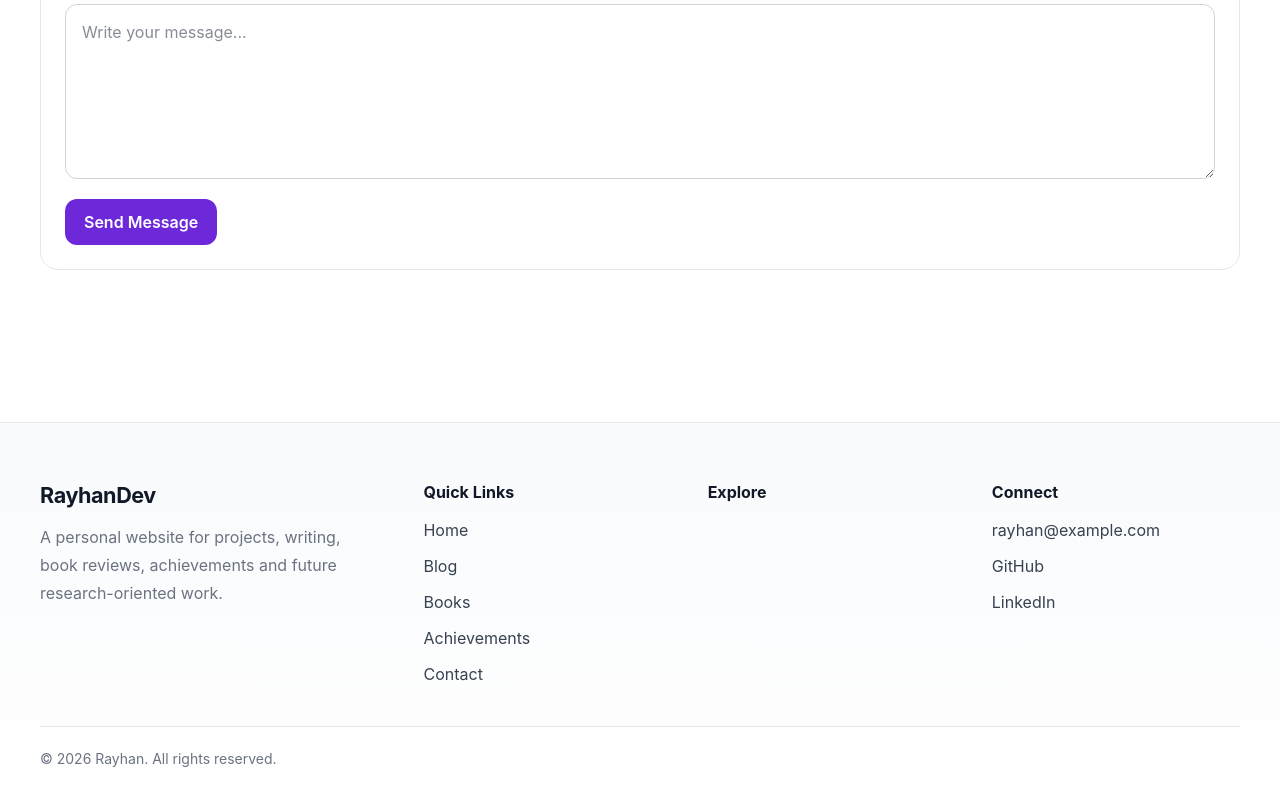
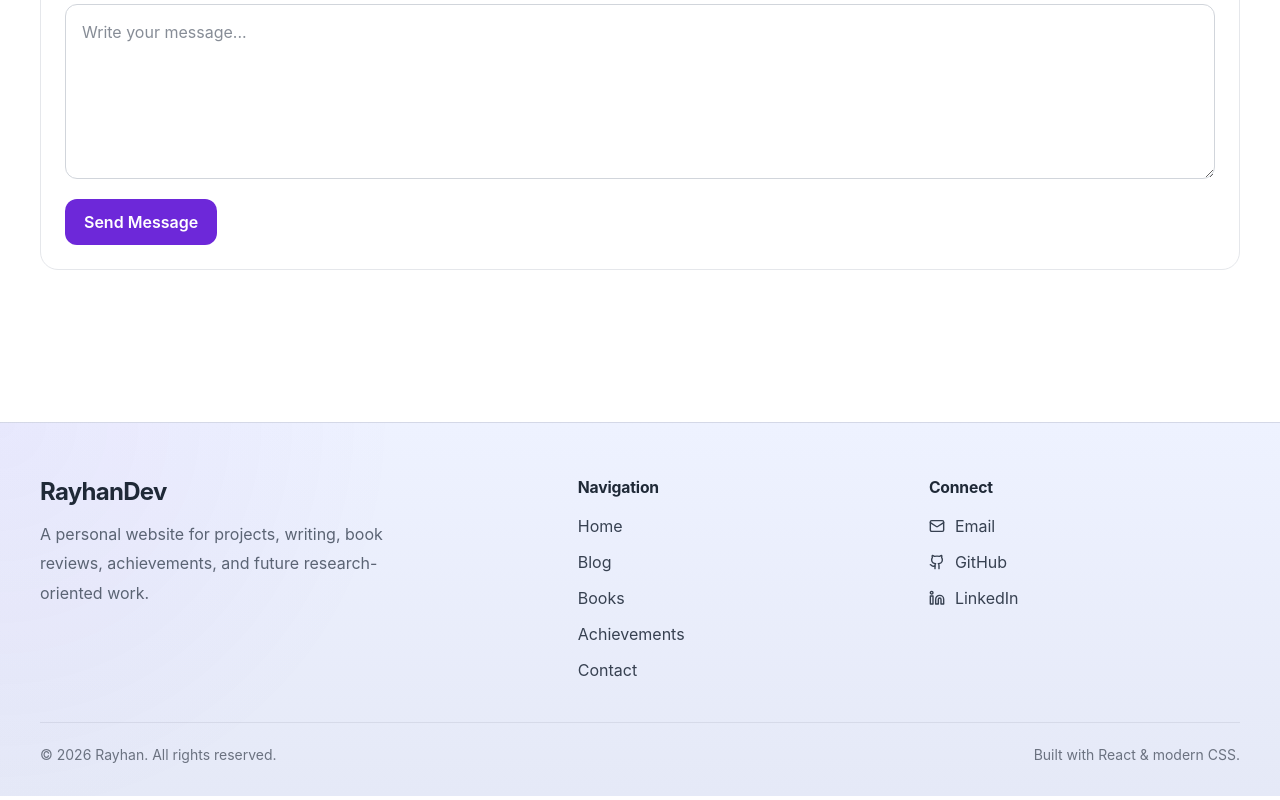
Before and after one commit to rayhandevcs-tech/my-portfolio, a React (Vite) app: page /contact in a window 1280 px wide. Shown: the part 812-1612 px from the top of the page. Built offline with nearby package versions, Linux system fonts and the light colour scheme.

Commit message:
Updated Contact and Footer section

```diff
--- a/src/components/layout/Footer/Footer.css
+++ b/src/components/layout/Footer/Footer.css
@@ -1,31 +1,42 @@
 .footer {
   margin-top: 88px;
-  padding-top: 60px;
-  border-top: 1px solid var(--border);
-  background: linear-gradient(180deg, var(--bg-soft) 0%, var(--bg) 100%);
+  padding-top: 56px;
+  border-top: 1px solid rgba(15, 23, 42, 0.08);
+  background:
+    radial-gradient(circle at top left, rgba(109, 40, 217, 0.05), transparent 30%),
+    linear-gradient(180deg, #eef2ff 0%, #e5e9f7 100%);
 }
 
 .footer__grid {
   display: grid;
-  grid-template-columns: 1.4fr 1fr 1fr 1fr;
-  gap: 36px;
+  grid-template-columns: 1.6fr 1fr 1fr;
+  gap: 40px;
+}
+
+.footer__brand {
+  max-width: 380px;
 }
 
 .footer__logo {
-  margin-bottom: 14px;
-  font-size: 1.35rem;
-  letter-spacing: -0.02em;
+  margin: 0 0 14px;
+  font-size: 1.5rem;
+  line-height: 1.1;
+  letter-spacing: -0.03em;
+  color: #1f2937;
 }
 
-.footer__brand p {
-  max-width: 340px;
-  color: var(--text-muted);
+.footer__description {
+  margin: 0;
+  color: #5b6474;
+  line-height: 1.85;
 }
 
 .footer__column h4 {
-  margin-bottom: 16px;
-  font-size: 1rem;
-  color: var(--heading);
+  margin: 0 0 16px;
+  font-size: 0.98rem;
+  font-weight: 700;
+  color: #1f2937;
+  letter-spacing: -0.01em;
 }
 
 .footer__links {
@@ -36,7 +47,8 @@
 
 .footer__links a {
   width: fit-content;
-  color: var(--text);
+  color: #374151;
+  text-decoration: none;
   transition: color 0.2s ease, transform 0.2s ease;
 }
 
@@ -45,34 +57,54 @@
   transform: translateX(2px);
 }
 
+.footer__links--icons a {
+  display: inline-flex;
+  align-items: center;
+  gap: 10px;
+}
+
 .footer__bottom {
   margin-top: 40px;
   padding: 20px 0 28px;
-  border-top: 1px solid var(--border);
+  border-top: 1px solid rgba(15, 23, 42, 0.08);
+  display: flex;
+  align-items: center;
+  justify-content: space-between;
+  gap: 16px;
+  flex-wrap: wrap;
 }
 
 .footer__bottom p {
   margin: 0;
   font-size: 14px;
-  color: var(--text-muted);
+  color: #6b7280;
+}
+
+.footer__bottom-note {
+  color: #7c3aed;
 }
 
 @media (max-width: 992px) {
   .footer {
     margin-top: 72px;
-    padding-top: 52px;
+    padding-top: 48px;
   }
 
   .footer__grid {
     grid-template-columns: 1fr 1fr;
-    gap: 28px;
+    gap: 32px;
+  }
+
+  .footer__brand {
+    grid-column: 1 / -1;
+    max-width: 100%;
   }
 }
 
 @media (max-width: 640px) {
   .footer {
     margin-top: 60px;
-    padding-top: 44px;
+    padding-top: 40px;
   }
 
   .footer__grid {
@@ -82,5 +114,8 @@
 
   .footer__bottom {
     margin-top: 28px;
+    padding-bottom: 24px;
+    align-items: flex-start;
+    justify-content: flex-start;
   }
 }
--- a/src/components/layout/Footer/Footer.jsx
+++ b/src/components/layout/Footer/Footer.jsx
@@ -1,5 +1,6 @@
 import { Link } from "react-router-dom";
 import { siteConfig } from "../../../data/site";
+import { Github, Linkedin, Mail } from "lucide-react";
 import "./Footer.css";
 
 function Footer() {
@@ -9,10 +10,6 @@ function Footer() {
     )
   );
 
-  const exploreLinks = siteConfig.navLinks.filter((link) =>
-    ["/travel", "/research"].includes(link.path)
-  );
-
   return (
     <footer className="footer">
       <div className="container footer__grid">
@@ -20,11 +17,15 @@ function Footer() {
           <h3 className="footer__logo">
             {siteConfig.brand || siteConfig.name}
           </h3>
-          <p>{siteConfig.footer?.description}</p>
+
+          <p className="footer__description">
+            A personal website for projects, writing, book reviews,
+            achievements, and future research-oriented work.
+          </p>
         </div>
 
         <div className="footer__column">
-          <h4>Quick Links</h4>
+          <h4>Navigation</h4>
           <div className="footer__links">
             {quickLinks.map((link) => (
               <Link key={link.path} to={link.path}>
@@ -35,25 +36,21 @@ function Footer() {
         </div>
 
         <div className="footer__column">
-          <h4>Explore</h4>
-          <div className="footer__links">
-            {exploreLinks.map((link) => (
-              <Link key={link.path} to={link.path}>
-                {link.label}
-              </Link>
-            ))}
-          </div>
-        </div>
+          <h4>Connect</h4>
+          <div className="footer__links footer__links--icons">
+            <a href={`mailto:${siteConfig.email}`}>
+              <Mail size={16} strokeWidth={2.1} />
+              <span>Email</span>
+            </a>
 
-        <div className="footer__column">
-          <h4>Connect</h4>
-          <div className="footer__links">
-            <a href={`mailto:${siteConfig.email}`}>{siteConfig.email}</a>
             <a href={siteConfig.github} target="_blank" rel="noreferrer">
-              GitHub
+              <Github size={16} strokeWidth={2.1} />
+              <span>GitHub</span>
             </a>
+
             <a href={siteConfig.linkedin} target="_blank" rel="noreferrer">
-              LinkedIn
+              <Linkedin size={16} strokeWidth={2.1} />
+              <span>LinkedIn</span>
             </a>
           </div>
         </div>
@@ -63,6 +60,7 @@ function Footer() {
         <p>
           © {new Date().getFullYear()} {siteConfig.name}. All rights reserved.
         </p>
+        <p className="footer__bottom-note">Built with React & modern CSS.</p>
       </div>
     </footer>
   );
--- a/src/components/sections/home/ContactSection/ContactSection.jsx
+++ b/src/components/sections/home/ContactSection/ContactSection.jsx
@@ -20,9 +20,7 @@ function ContactSection() {
             Send a Message
           </Link>
 
-          <p className="contact-home__subtext">
-            Open to meaningful conversations, collaboration, and frontend-focused opportunities.
-          </p>
+
         </div>
       </div>
     </section>
--- a/src/components/sections/home/SkillsSection/SkillsSection.css
+++ b/src/components/sections/home/SkillsSection/SkillsSection.css
@@ -7,6 +7,9 @@
 }
 
 .skills-grid {
+  display: grid;
+  grid-template-columns: repeat(2, minmax(0, 1fr));
+  gap: 24px;
   align-items: stretch;
 }
 
@@ -108,9 +111,9 @@
 }
 
 @media (max-width: 640px) {
-  .skill-card {
-    min-height: auto;
-    gap: 14px;
+  .skills-grid {
+    grid-template-columns: 1fr;
+    gap: 18px;
   }
 
   .skill-card__accent {
--- a/src/data/skills.js
+++ b/src/data/skills.js
@@ -11,12 +11,12 @@ export const skills = [
     description:
       "Creating reusable components and scalable UI sections with clear logic and maintainable code.",
   },
-  {
-    id: 3,
-    title: "Responsive Design",
-    description:
-      "Designing layouts that adapt smoothly across desktop, tablet, and mobile screen sizes.",
-  },
+  // {
+  //   id: 3,
+  //   title: "Responsive Design",
+  //   description:
+  //     "Designing layouts that adapt smoothly across desktop, tablet, and mobile screen sizes.",
+  // },
   {
     id: 4,
     title: "JavaScript Fundamentals",
@@ -29,10 +29,10 @@ export const skills = [
     description:
       "Managing project versions, tracking progress, and maintaining a better development workflow.",
   },
-  {
-    id: 6,
-    title: "UI Implementation",
-    description:
-      "Turning design ideas into polished interfaces with careful spacing, typography, and visual hierarchy.",
-  },
+  // {
+  //   id: 6,
+  //   title: "UI Implementation",
+  //   description:
+  //     "Turning design ideas into polished interfaces with careful spacing, typography, and visual hierarchy.",
+  // },
 ];
```
